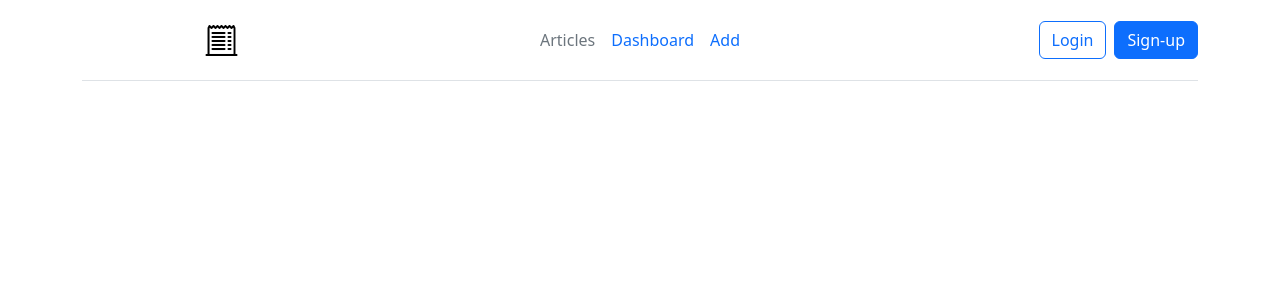
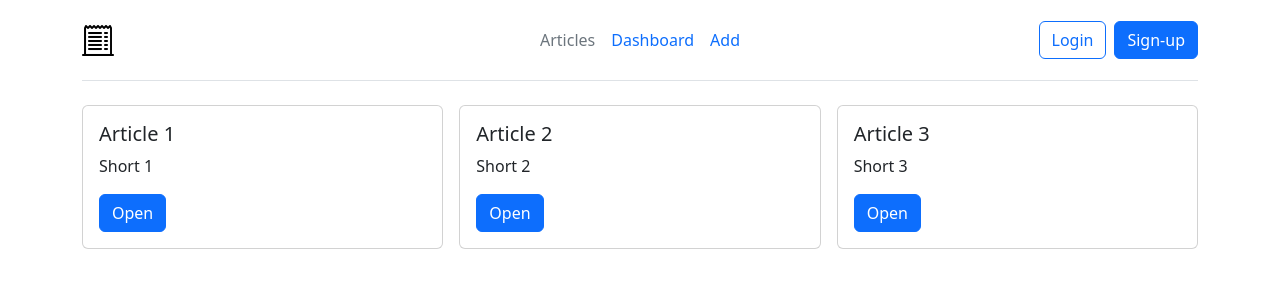
Before and after one commit to Dmitry27Zh/react-blog, a React (Create React App) app: page / in a window 1280 px wide. Shown: the top 300 px of the page. Built offline with nearby package versions, Linux system fonts and the light colour scheme.

Commit message:
Create Articles

```diff
--- a/src/App.css
+++ b/src/App.css
@@ -1,5 +1,5 @@
 .App {
-  text-align: center;
+  text-align: left;
 }
 
 .App-logo {
--- a/src/App.js
+++ b/src/App.js
@@ -1,11 +1,13 @@
 import './App.css'
 import Header from './components/header'
+import Articles from './components/articles'
 
 function App() {
   return (
     <div className="App">
       <div className="container">
         <Header />
+        <Articles />
       </div>
     </div>
   )
--- /dev/null
+++ b/src/components/articleCard.jsx
@@ -0,0 +1,13 @@
+import Card from './card'
+
+const ArticleCard = (props) => {
+  const { name, short } = props
+  const link = {
+    href: '/',
+    linkText: 'Open',
+  }
+
+  return <Card title={name} text={short} link={link} />
+}
+
+export default ArticleCard
--- /dev/null
+++ b/src/components/articles.jsx
@@ -0,0 +1,32 @@
+import ArticleCard from './articleCard'
+
+const Articles = () => {
+  const articles = [
+    {
+      name: 'Article 1',
+      short: 'Short 1',
+      long: 'Long 1',
+    },
+    {
+      name: 'Article 2',
+      short: 'Short 2',
+      long: 'Long 2',
+    },
+    {
+      name: 'Article 3',
+      short: 'Short 3',
+      long: 'Long 3',
+    },
+  ]
+  return (
+    <div className="row row-cols-1 row-cols-sm-2 row-cols-md-3 g-3">
+      {articles.map((article) => (
+        <div className="col">
+          <ArticleCard {...article} />
+        </div>
+      ))}
+    </div>
+  )
+}
+
+export default Articles
--- /dev/null
+++ b/src/components/card.jsx
@@ -0,0 +1,18 @@
+const Card = (props) => {
+  const { title, text, link } = props
+  const { linkText, href } = link
+
+  return (
+    <div className="card">
+      <div className="card-body">
+        <h5 className="card-title">{title}</h5>
+        <p className="card-text">{text}</p>
+        <a href={href} className="btn btn-primary">
+          {linkText}
+        </a>
+      </div>
+    </div>
+  )
+}
+
+export default Card
```
